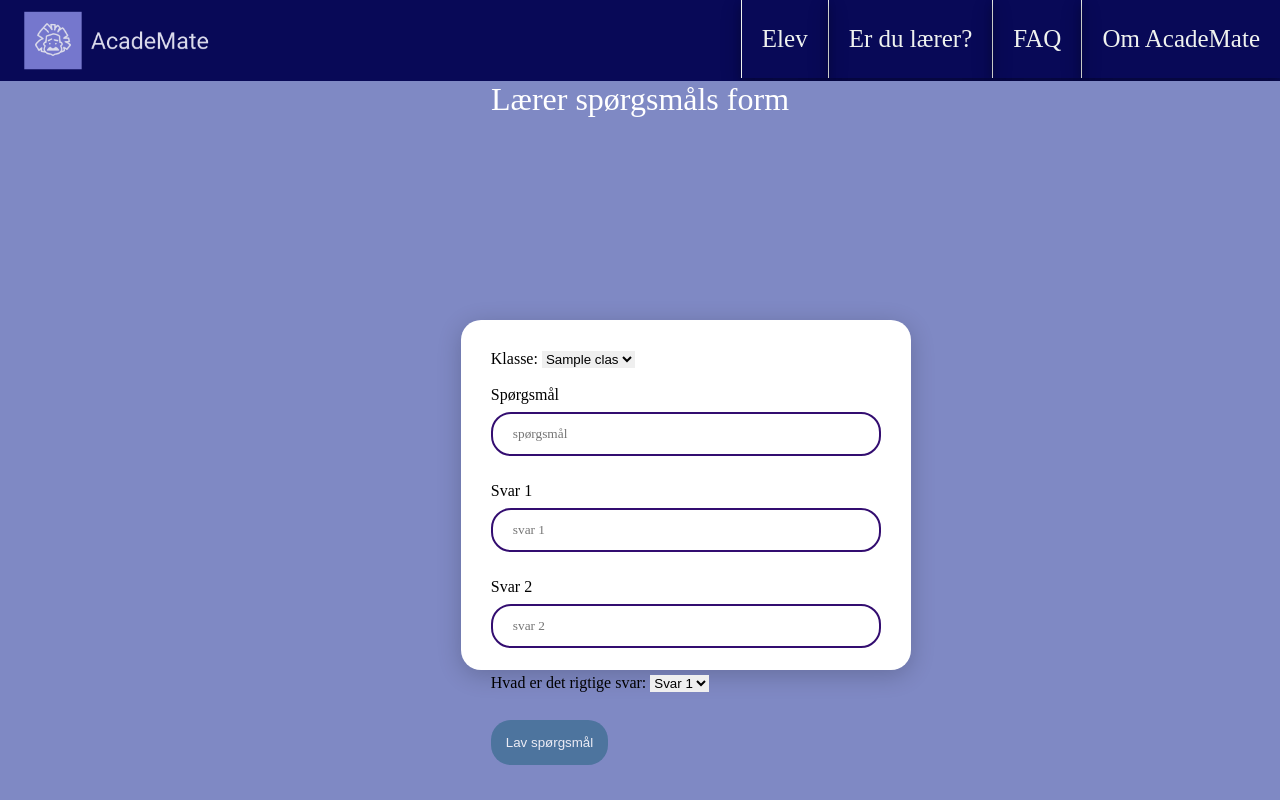
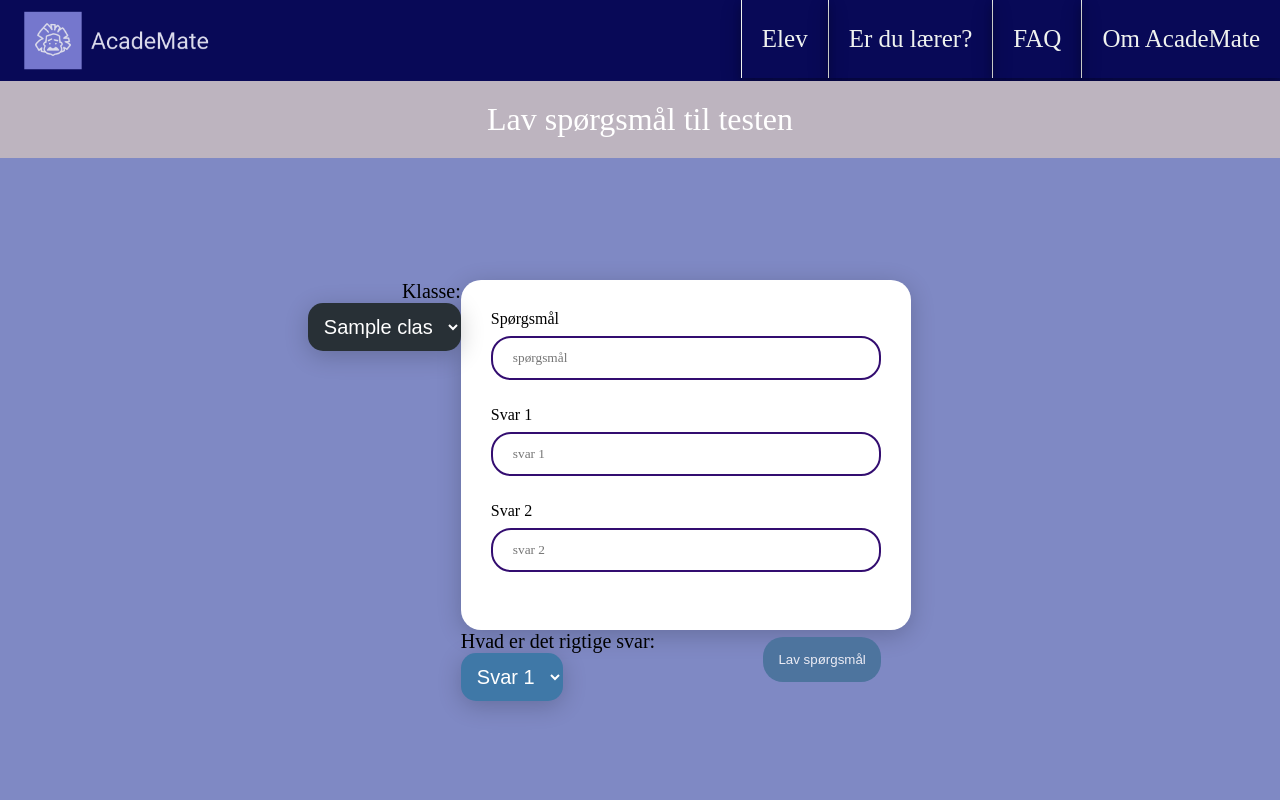
Before and after one commit to Wistoft2410/Mini-Eksamen-DDU, a Python web app: template templates/teacher_question_creation.html in a window 1280 px wide. Run offline with Jinja, Linux system fonts and the light colour scheme; the template is opened without the code that fills it: most values are stand-ins (such as "Sample title", 1, 10 or a date in 2020).

```diff
--- a/static/styles/stylesheet.css
+++ b/static/styles/stylesheet.css
@@ -146,13 +146,13 @@ body {
 
 .select {
   position: absolute;
-  top: 50%;
-  left: 50%;
-  transform: translate(-50%, -50%);
-  border: 3px solid #73AD21
+  top: 100%;
+  left: 0%;
+ border-radius: 15px;
 }
 
 .select select{
+  border-radius: 15px;
   background-color: #3f78a7;
   color: white;
   padding: 12px;
@@ -162,15 +162,64 @@ body {
   -webkit-appearance: button;
   appearance: button;
   outline: none;
+  box-shadow: 0 5px 25px rgba(0, 0, 0, 0.2);
 }
 
 .select select option{
+  border-radius: 15px;
   padding: 30px;
 }
 
-.select:hover{
+.select select:hover{
   opacity: 0.7;
   border-color: rgb(31, 5, 90);
+}
+
+.select p {
+  font-size: 20px;
+  font-family: Times New Roman;
+  font-style: normal;
+  font-weight: thick;
+  text-align: right;
+}
+
+.select2 {
+  position: absolute;
+  top: 0%;
+  right: 100%;
+ border-radius: 15px;
+}
+
+.select2 select{
+  border-radius: 15px;
+  background-color: #283036;
+  color: white;
+  padding: 12px;
+  /*width: 250px;*/
+  font-size: 20px;
+  box-shadow: 0 5px 25px rgba(0, 0, 0, 0.2);
+  -webkit-appearance: button;
+  appearance: button;
+  outline: none;
+  box-shadow: 0 5px 25px rgba(0, 0, 0, 0.2);
+}
+
+.select2 select option{
+  border-radius: 15px;
+  padding: 30px;
+}
+
+.select2 select:hover{
+  opacity: 0.7;
+  border-color: rgb(31, 5, 90);
+}
+
+.select2 p {
+  font-size: 20px;
+  font-family: Times New Roman;
+  font-style: normal;
+  font-weight: thick;
+  text-align: right;
 }
 
 /*button attributes*/
@@ -188,11 +237,13 @@ button {
   position: absolute;
   top: 80%;
   left: 78%;
+  box-shadow: 0 5px 25px rgba(0, 0, 0, 0.2);
 }
 
 .button2 {
   float: right;
   position: relative;
+  top: 10%;
 }
 
 button:hover {   /*Når man hover over button*/
@@ -204,7 +255,7 @@ button:hover {   /*Når man hover over button*/
   font-family: Times New Roman;
   font-style: normal;
   font-weight: thick;
-  top: 40%;
+  top: 35%;
   left: 36%;
   box-shadow: 0 5px 25px rgba(0, 0, 0, 0.2);
   width: 450px;
--- a/templates/teacher_question_creation.html
+++ b/templates/teacher_question_creation.html
@@ -2,8 +2,10 @@
 {% block title %}Teacher question creation{% endblock %}
 
 {% block content %}
-<h1>Lærer spørgsmåls form</h1>
 
+<div class ="header">
+<h1>Lav spørgsmål til testen</h1>
+</div>
 <!-- Grunden til at denne form ikke har nogen action attribute -->
 <!-- ER fordi at den bare skal sende request'en til det url som denne form allerede er på! -->
 <!-- Det er det browseren/html koden gør som standard når der ikke er nogen action attribute angivet i en form! -->
@@ -12,14 +14,14 @@
         {% if error_msg %}
             <p>{{ error_msg }}</p>
         {% endif %}
-
-        <labal>Klasse:</label>
+<div class ="select2">
+        <labal> <p>Klasse:</p></label>
         <select name="klasse_id" required>
             {% for class in classes %}
                 <option value="{{ class.id }}">{{ class.name }}</option>
             {% endfor %}
         </select>
-        <br><br>
+    </div>
 
         <label>Spørgsmål</label>
         <input type="text" placeholder="spørgsmål" name="spørgsmål" required><br>
@@ -33,14 +35,20 @@
         <input type="text" placeholder="svar 2" name="svar2" required><br>
         <br>
 
-        <label>Hvad er det rigtige svar: </label>
+
+        <div class ="select">
+        <label> <p>Hvad er det rigtige svar: </p></label>
         <select name="correctAnswer">
             <option value="svar1">Svar 1</option>
             <option value="svar2">Svar 2</option>
         </select>
-        <br><br>
+    </div>
 
+    <div class="button2">
         <button type="submit" id="knap">Lav spørgsmål</button>
+    </div>
+
+
     </div>
 </form>
 {% endblock %}
```
Also changed, not shown: other parts of static/styles/stylesheet.css (+30 -17 lines).
